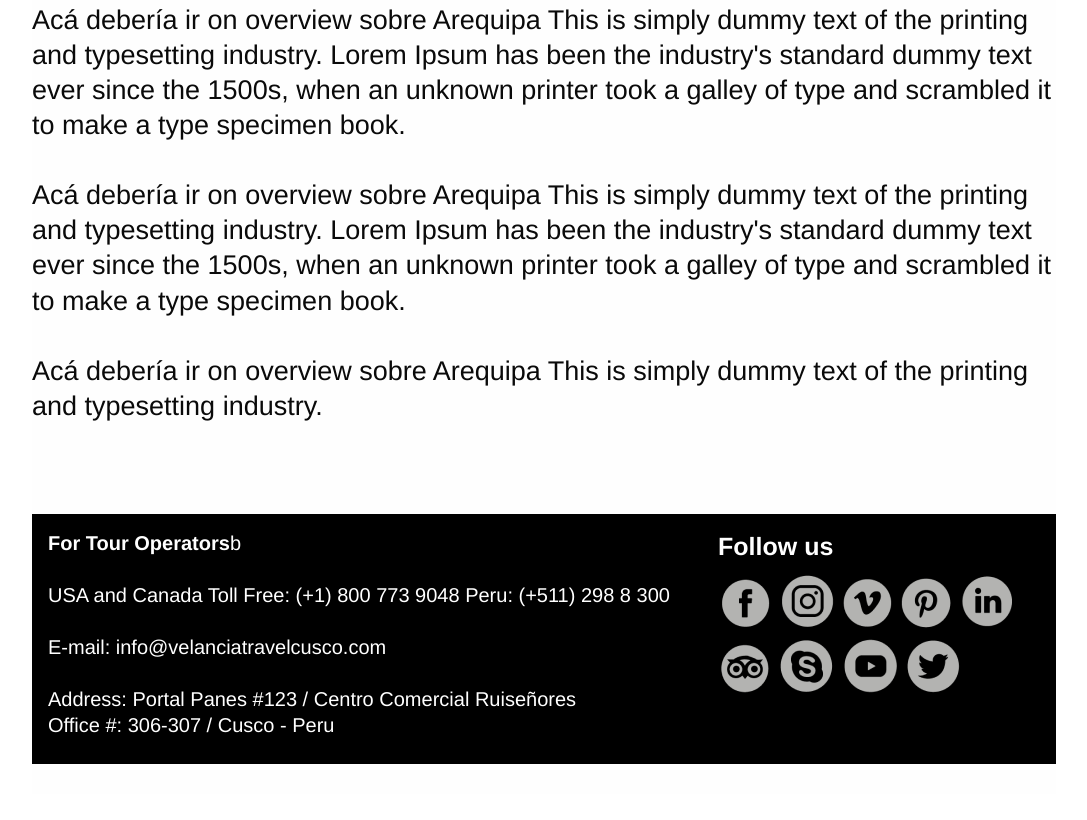
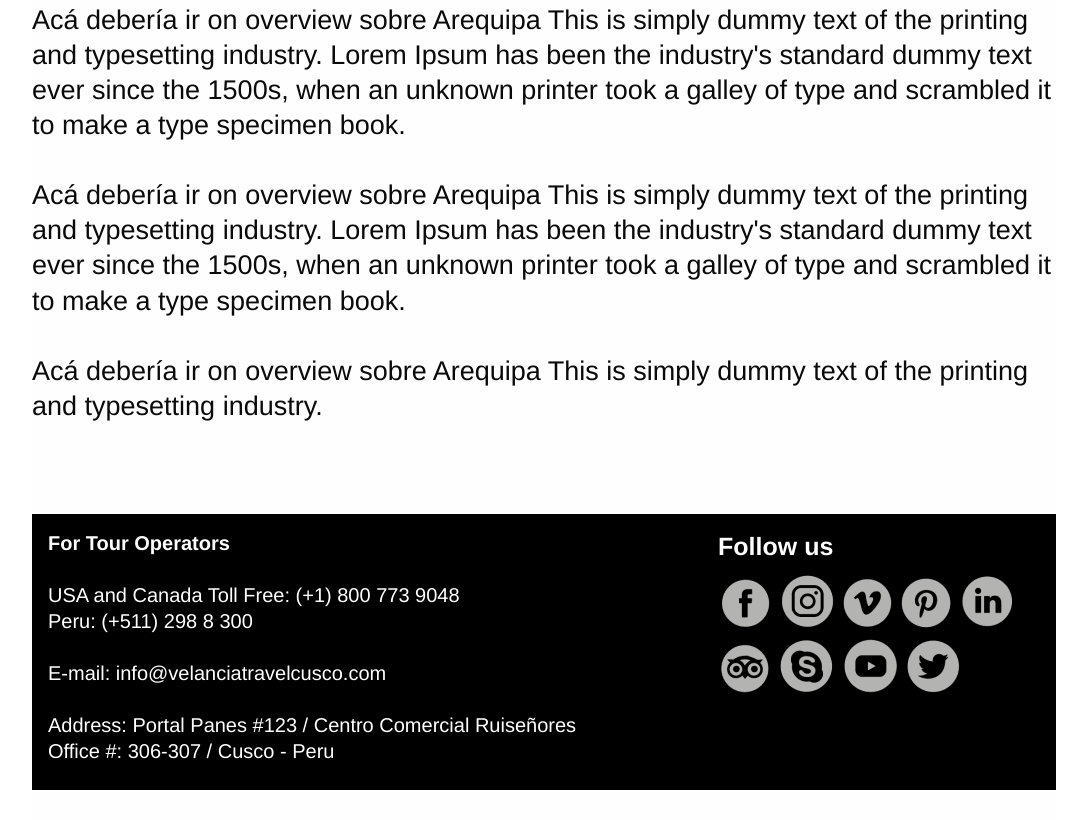
Before and after one commit to danielesalazars/valencia_travel, a plain HTML site: page mail.html in a window 1280 px wide. Shown: the part 677-1497 px from the top of the page, without its empty margins (96-1183 px from the left). Before the commit the page ends 1471 px from the top, so only its background shows below. Drawn offline with Linux system fonts and the light colour scheme.

Commit message:
separando el telefono del mail

```diff
--- a/mail.html
+++ b/mail.html
@@ -1494,9 +1494,9 @@
                               <tr>
                                 <th class="small-12 large-8 columns first">
                                   <p style="font-size: 20px;">
-                                    <b>For Tour Operators</b>b <br><br>
-
-                                    USA and Canada Toll Free: (+1) 800 773 9048
+                                    <b>For Tour Operators</b><br><br>
+
+                                    USA and Canada Toll Free: (+1) 800 773 9048 <br>
                                     Peru: (+511) 298 8 300 <br><br>
 
                                     E-mail:  info@velanciatravelcusco.com <br><br>
```
